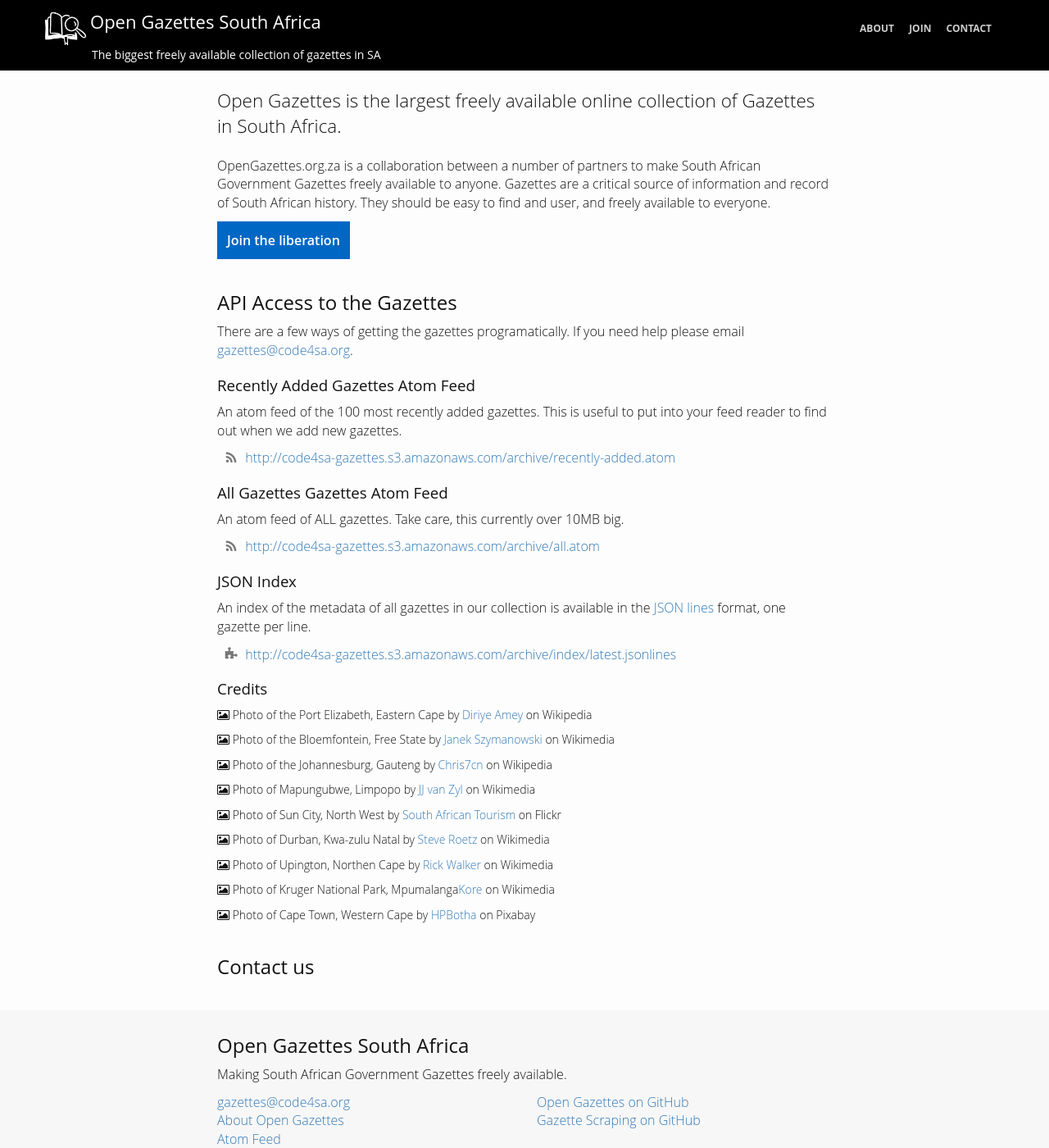
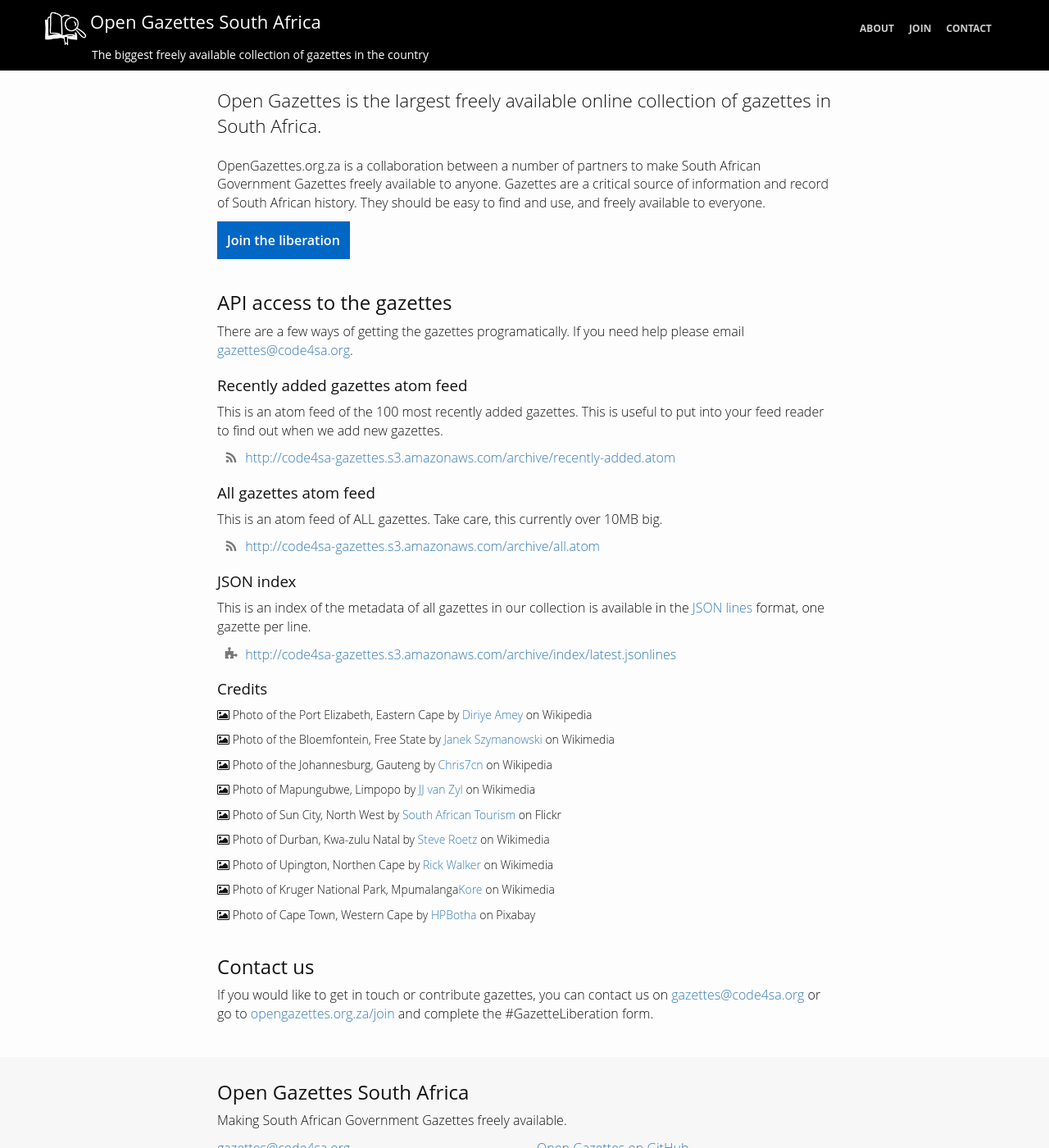
Before and after one commit to OpenUpSA/opengazettes, a Jekyll site: the page built from about.html, in a window 1280 px wide and 1400 px high. Shown: the whole window at 82% size. Built offline with Jekyll 4.4.1, drawn with Linux system fonts in a browser that asks for light colours.

Commit message:
add contact details, amend grammar,

```diff
--- a/_includes/header.html
+++ b/_includes/header.html
@@ -21,7 +21,7 @@
         </div>
 
         <div class="row byline">
-            <p>The biggest freely available collection of gazettes in SA</p>
+            <p>The biggest freely available collection of gazettes in the country</p>
         </div>
 
     </div>
--- a/_includes/introduction.html
+++ b/_includes/introduction.html
@@ -4,7 +4,7 @@
 			<div class="banner">
 				<img src="/img/banner_5.png" style="width:100%;" />
 				<a href="/join"><p class="join-title">#GazetteLiberation</p></a>
-				<p>Help us build the biggest collection of freely available Gazettes in South Africa</p>
+				<p>Help us build the biggest collection of freely available gazettes in South Africa</p>
 			</div>
 		</div>
 	</div>
@@ -16,7 +16,7 @@
 	<h2>National Gazettes</h2>
 	<div>
 		<div class="row">
-			<div class="col-md-4"><a class="btn_p" href="/gazettes/ZA/"><button class="gazettes_nav_btn btn_nat" name="button"><span class="btn_text">South African Government Gazettes</span></button></a></div>
+			<div class="col-md-4"><a class="btn_p" href="/gazettes/ZA/"><button class="gazettes_nav_btn btn_nat" name="button"><span class="btn_text">Government Gazettes</span></button></a></div>
 		</div>
 	</div>
 </div>
@@ -29,7 +29,7 @@
 			<div class="col-md-4"><a class="btn_p" href="/gazettes/ZA-GT/"><button class="gazettes_nav_btn btn_gt" name="button"><span class="btn_text">Gauteng</span></button></a></div>
 		</div>
 		<div class="row">
-			<div class="col-md-4"><a class="btn_p" href="/gazettes/ZA-NL/"><button class="gazettes_nav_btn btn_kzn" name="button"><span class="btn_text">Kwa-Zulu Natal</span></button></a></div>
+			<div class="col-md-4"><a class="btn_p" href="/gazettes/ZA-NL/"><button class="gazettes_nav_btn btn_kzn" name="button"><span class="btn_text">KwaZulu Natal</span></button></a></div>
 			<div class="col-md-4"><a class="btn_p" href="/gazettes/ZA-LP/"><button class="gazettes_nav_btn btn_lim" name="button"><span class="btn_text">Limpopo</span></button></a></div>
 			<div class="col-md-4"><a class="btn_p" href="/gazettes/ZA-MP/"><button class="gazettes_nav_btn btn_mp" name="button"><span class="btn_text">Mpumalanga</span></button></a></div>
 		</div>
--- a/about.html
+++ b/about.html
@@ -1,44 +1,42 @@
 ---
 layout: default
-title: About OpenGazettes
+title: About Open Gazettes
 ---
 
 <div class="col-md-8 col-md-offset-2">
 
 <article class="about">
   <section>
-    <p class="lead">Open Gazettes is the largest freely available online collection of Gazettes in South Africa.</p>
+    <p class="lead">Open Gazettes is the largest freely available online collection of gazettes in South Africa.</p>
 
-    <p>OpenGazettes.org.za is a collaboration between a number of partners to make South African Government Gazettes freely
-    available to anyone. Gazettes are a critical source of information and record of South African history. They should
-    be easy to find and user, and freely available to everyone.</p>
+    <p>OpenGazettes.org.za is a collaboration between a number of partners to make South African Government Gazettes freely available to anyone. Gazettes are a critical source of information and record of South African history. They should be easy to find and use, and freely available to everyone.</p>
 
     <a href="/join"><button name="button">Join the liberation</button></a>
 
   </section>
 
   <section>
-    <h2>API Access to the Gazettes</h2>
+    <h2>API access to the gazettes</h2>
 
     <p>There are a few ways of getting the gazettes programatically. If you need help please email <a href="mailto:gazettes@code4sa.org">gazettes@code4sa.org</a>.</p>
 
-    <h3>Recently Added Gazettes Atom Feed</h3>
+    <h3>Recently added gazettes atom feed</h3>
 
-    <p>An atom feed of the 100 most recently added gazettes. This is useful to put into your feed reader to find out when we add new gazettes.</p>
+    <p>This is an atom feed of the 100 most recently added gazettes. This is useful to put into your feed reader to find out when we add new gazettes.</p>
     <ul class="fa-ul">
       <li><i class="fa fa-feed fa-li text-muted"></i> <a href="http://code4sa-gazettes.s3.amazonaws.com/archive/recently-added.atom" target="_blank">http://code4sa-gazettes.s3.amazonaws.com/archive/recently-added.atom</a></li>
     </ul>
 
-    <h3>All Gazettes Gazettes Atom Feed</h3>
+    <h3>All gazettes atom feed</h3>
 
-    <p>An atom feed of ALL gazettes. Take care, this currently over 10MB big.</p>
+    <p>This is an atom feed of ALL gazettes. Take care, this currently over 10MB big.</p>
     <ul class="fa-ul">
       <li><i class="fa fa-feed fa-li text-muted"></i> <a href="http://code4sa-gazettes.s3.amazonaws.com/archive/all.atom" target="_blank">http://code4sa-gazettes.s3.amazonaws.com/archive/all.atom</a></li>
     </ul>
 
-    <h3>JSON Index</h3>
+    <h3>JSON index</h3>
 
-    <p>An index of the metadata of all gazettes in our collection is available in the <a href="http://jsonlines.org/">JSON lines</a> format, one
+    <p>This is an index of the metadata of all gazettes in our collection is available in the <a href="http://jsonlines.org/">JSON lines</a> format, one
     gazette per line.</p>
     <ul class="fa-ul">
       <li><i class="fa fa-li fa-puzzle-piece text-muted"></i> <a href="http://code4sa-gazettes.s3.amazonaws.com/archive/index/latest.jsonlines">http://code4sa-gazettes.s3.amazonaws.com/archive/index/latest.jsonlines</a></li>
@@ -60,9 +58,7 @@
   </section>
 
   <h2 id="contact-us">Contact us</h2>
-
-
-
+  <p>If you would like to get in touch or contribute gazettes, you can contact us on <a href="mailto:gazettes@code4sa.org"">gazettes@code4sa.org</a> or go to <a href="/join">opengazettes.org.za/join</a> and complete the #GazetteLiberation form.</p>
 
 </article>
 
```
Also changed, not shown: join.html (+4 -4 lines).
